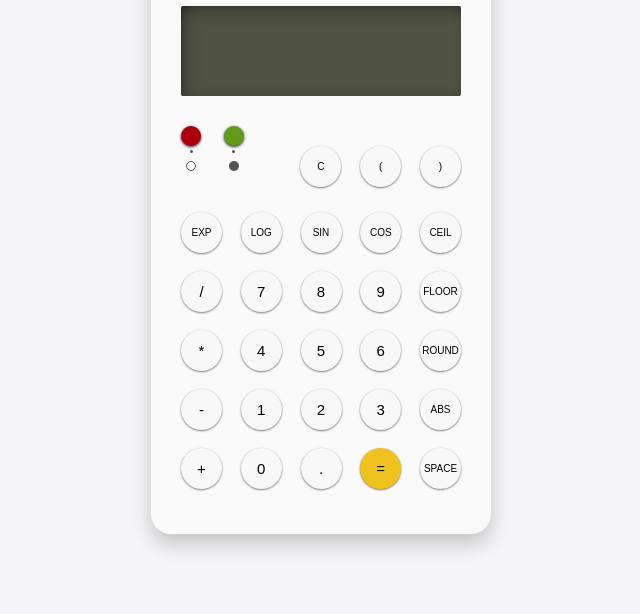
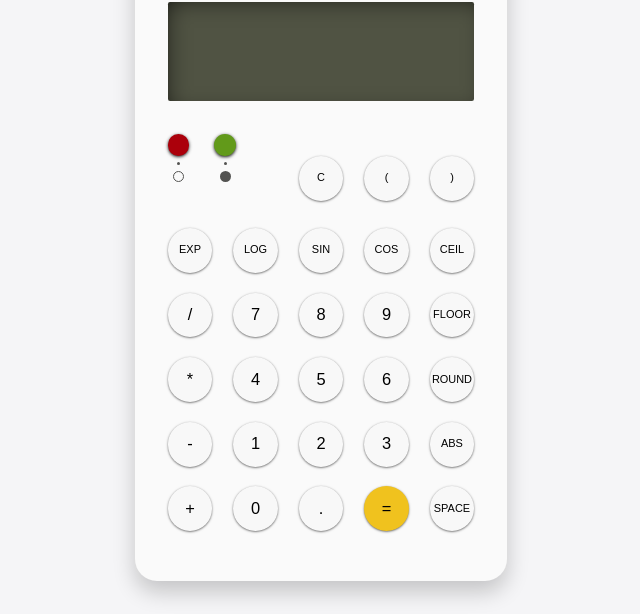
Before and after one commit to kevinsilva/recursive-calculator, a website: page index.html in a window 1280 px wide. Shown: the part 186-800 px from the top of the page, without its empty margins (319-959 px from the left). Drawn offline with Linux system fonts and the light colour scheme.

Commit message:
Adds responsive and updates readme

```diff
--- a/style.css
+++ b/style.css
@@ -183,9 +183,9 @@ body {
   font-size: 1.5rem;
 }
 
-.navigation .calculator {
-  margin-bottom: 3rem;
-  z-index: 1;
+.info__credit {
+  margin-top: 3rem;
+  text-align: center;
 }
 
 .calculator {
@@ -193,7 +193,8 @@ body {
   top: 50%;
   left: 50%;
   transform: translate(-50%, -50%); */
-  justify-self: center;
+  margin-bottom: 3rem;
+  z-index: 1;
 }
 
 .case {
@@ -373,3 +374,19 @@ body {
 .text-small {
   font-size: 1rem;
 }
+
+@media (min-width: 1024px) {
+  html {
+    font-size: 68.5%;
+  }
+
+  .key-main::after {
+    top: 0.2rem;
+  }
+}
+
+@media (min-width: 1536px) {
+  html {
+    font-size: 72.5%;
+  }
+}
```
Also changed, not shown: README.md.
